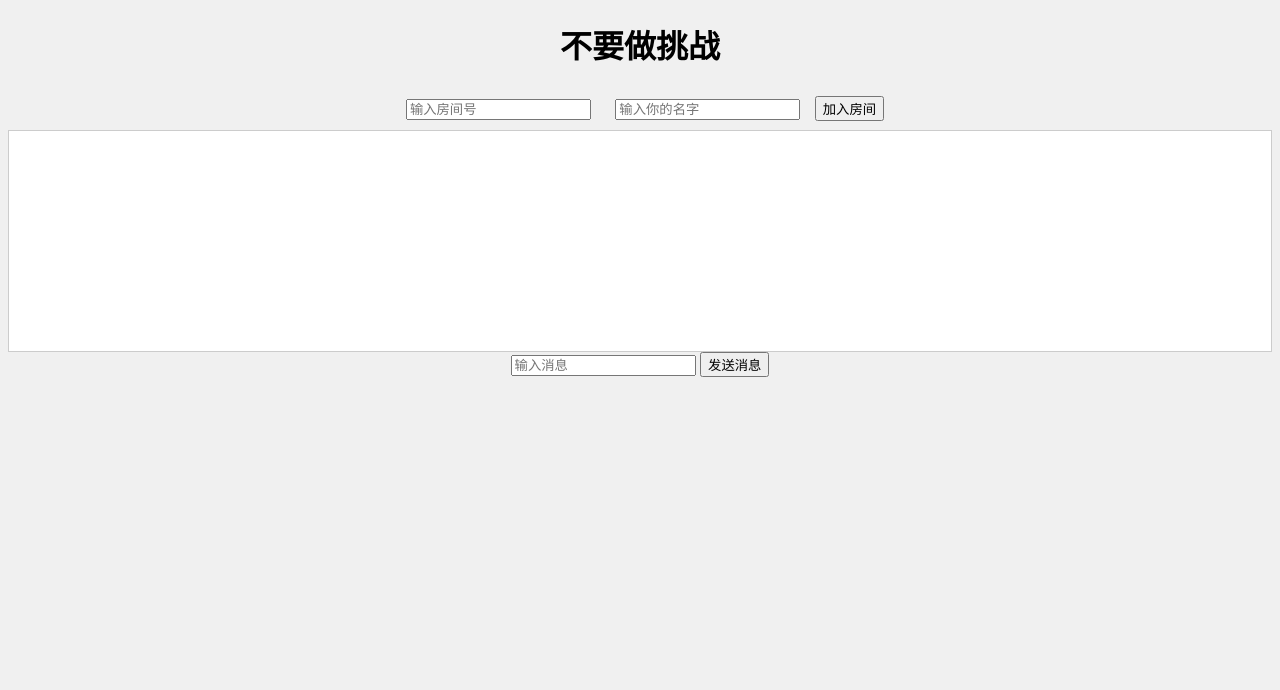
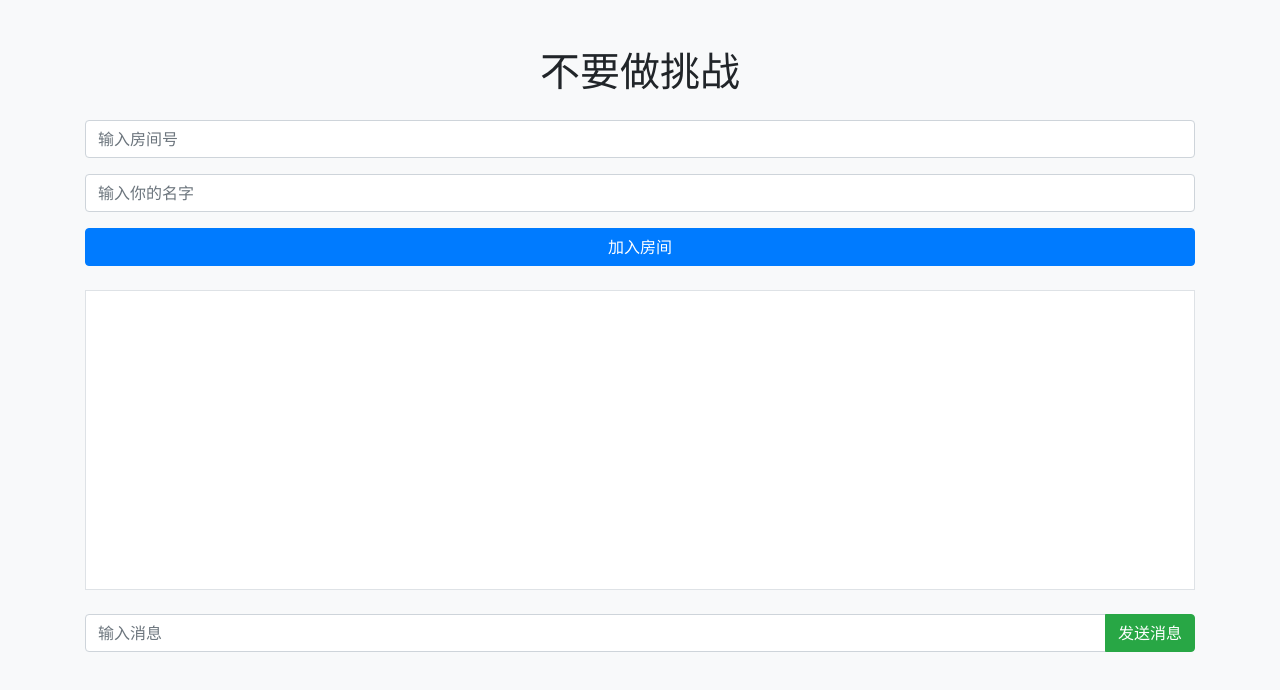
Before and after one commit to liu15210520737/byztz, a plain HTML site: page index.html in a window 1280 px wide. Drawn offline with nearby package versions, Linux system fonts and the light colour scheme; no server answers.

Commit message:
update index.html

```diff
--- a/index.html
+++ b/index.html
@@ -4,39 +4,34 @@
     <meta charset="UTF-8">
     <meta name="viewport" content="width=device-width, initial-scale=1.0">
     <title>不要做挑战</title>
+    <link rel="stylesheet" href="https://stackpath.bootstrapcdn.com/bootstrap/4.5.2/css/bootstrap.min.css">
+    <script src="https://code.jquery.com/jquery-3.5.1.slim.min.js"></script>
     <script src="https://cdn.jsdelivr.net/npm/axios/dist/axios.min.js"></script>
-    <style>
-        body {
-            font-family: Arial, sans-serif;
-            background-color: #f0f0f0;
-            text-align: center;
-        }
-        #roomInput, #playerInput {
-            margin: 10px;
-        }
-        #chat {
-            height: 200px;
-            overflow-y: scroll;
-            border: 1px solid #ccc;
-            padding: 10px;
-            background-color: #fff;
-        }
-        #messages {
-            list-style-type: none;
-            padding: 0;
-        }
-    </style>
+    <script src="https://cdn.jsdelivr.net/npm/@popperjs/core@2.9.2/dist/umd/popper.min.js"></script>
+    <script src="https://stackpath.bootstrapcdn.com/bootstrap/4.5.2/js/bootstrap.min.js"></script>
 </head>
-<body>
-    <h1>不要做挑战</h1>
-    <input id="roomInput" type="text" placeholder="输入房间号">
-    <input id="playerInput" type="text" placeholder="输入你的名字">
-    <button onclick="joinRoom()">加入房间</button>
-    <div id="chat">
-        <ul id="messages"></ul>
+<body class="bg-light">
+    <div class="container mt-5">
+        <h1 class="text-center mb-4">不要做挑战</h1>
+        <div class="form-group">
+            <input id="roomInput" type="text" class="form-control" placeholder="输入房间号">
+        </div>
+        <div class="form-group">
+            <input id="playerInput" type="text" class="form-control" placeholder="输入你的名字">
+        </div>
+        <button class="btn btn-primary btn-block" onclick="joinRoom()">加入房间</button>
+
+        <div id="chat" class="mt-4 mb-4 border p-3 bg-white" style="height: 300px; overflow-y: scroll;">
+            <ul id="messages" class="list-unstyled"></ul>
+        </div>
+
+        <div class="input-group mb-3">
+            <input id="messageInput" type="text" class="form-control" placeholder="输入消息">
+            <div class="input-group-append">
+                <button class="btn btn-success" onclick="sendMessage()">发送消息</button>
+            </div>
+        </div>
     </div>
-    <input id="messageInput" type="text" placeholder="输入消息">
-    <button onclick="sendMessage()">发送消息</button>
 
     <script>
         const redisUrl = 'YOUR_UPSTASH_REDIS_URL'; // 替换为你的Upstash Redis URL
@@ -68,6 +63,8 @@
                 li.textContent = msg;
                 messagesList.appendChild(li);
             });
+            const chat = document.getElementById('chat');
+            chat.scrollTop = chat.scrollHeight; // 自动滚动到最新消息
         }
 
         async function sendMessage() {
```
